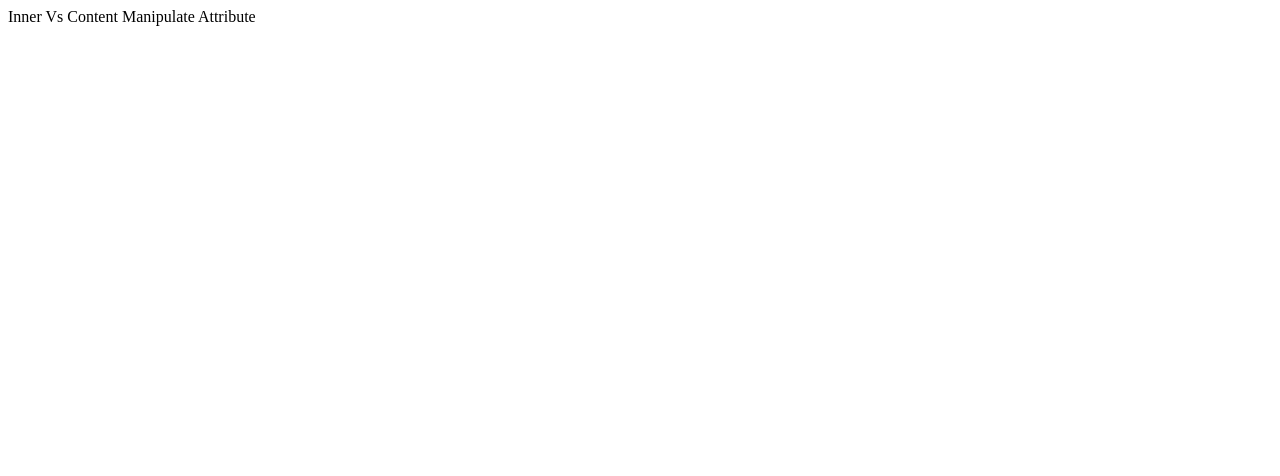
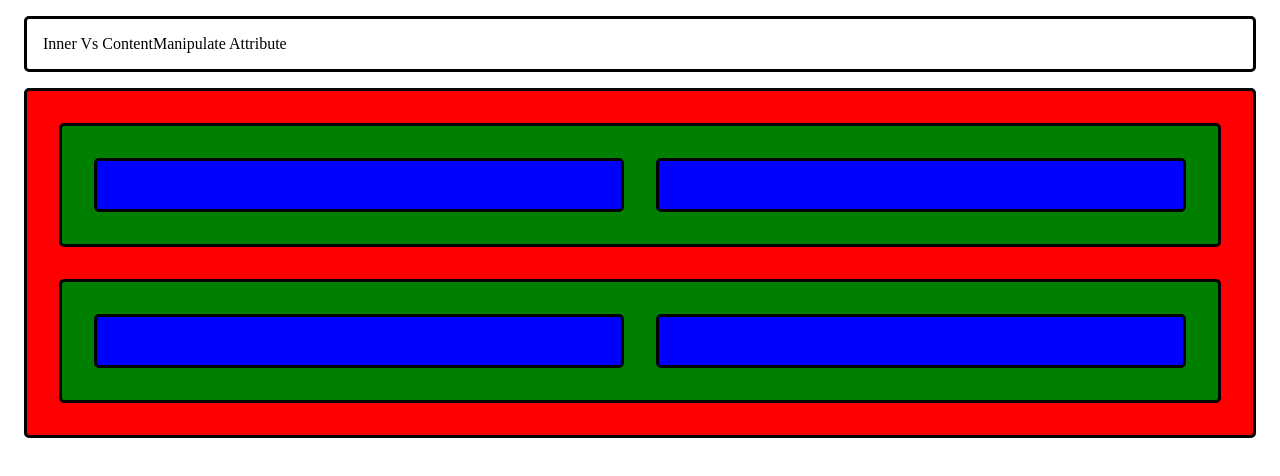
Before and after one commit to francispham/LearningES6, a website: page home.html in a window 1280 px wide. Drawn offline with Linux system fonts and the light colour scheme.

Commit message:
More Refactor

```diff
--- a/Array/createArrays.js
+++ b/DataStructures/Array/createArrays.js
@@ -48,3 +48,5 @@ newArray.delete(1);
 newArray.pop();
 
 console.log(newArray);
+
+/* Static (eg. C++) vs Dynamic Arrays (eg. JS) */
--- a/HashTable/createHashTable.js
+++ b/DataStructures/HashTable/createHashTable.js
@@ -70,7 +70,7 @@ class HashTable {
   }
 }
 
-const myHashTable = new HashTable(50);
+const myHashTable = new HashTable(50); // 50 is the Size of the Hash Table
 
 myHashTable.set("grapes", 10000);
 myHashTable.set("apple", 45);
--- a/home.html
+++ b/home.html
@@ -4,15 +4,48 @@
     <meta charset="UTF-8" />
     <meta http-equiv="X-UA-Compatible" content="IE=edge" />
     <meta name="viewport" content="width=device-width, initial-scale=1.0" />
-    <script src="./InterviewPatterns.js" defer></script>
+    <style>
+      div {
+        display: flex;
+        margin: 1rem;
+        padding: 1rem;
+        border: 3px solid black;
+        border-radius: 5px;
+        min-height: 1rem;
+        flex-grow: 1;
+      }
+      .grandparent {
+        background-color: red;
+        flex-direction: column;
+      }
+      .parent {
+        background-color: green;
+      }
+      .child {
+        background-color: blue;
+      }
+    </style>
+    <script src="./DataStructures/HashTable/HashTableIQs.js" defer></script>
     <title>Document</title>
   </head>
   <body>
+    <!-- DOM Manipulation -->
     <div>
       <span>Inner Vs Content</span>
       <span title="Title" id="Id" data-test="This is a Test"
         >Manipulate Attribute</span
       >
     </div>
+    <!-- DOM Traversal -->
+    <div class="grandparent">
+      <div class="parent">
+        <div class="child"></div>
+        <div class="child"></div>
+      </div>
+      <div class="parent">
+        <div class="child"></div>
+        <div class="child"></div>
+      </div>
+    </div>
   </body>
 </html>
```
Also changed, not shown: BigO.js (+10 -4 lines), DataStructures/HashTable/HashTableIQs.js (renamed from HashTable/HashTableIQs.js, +3 -6 lines), DataStructures/Array/ArrayIQs.js (renamed from Array/ArrayIQs.js), DataStructures/Graph/createGraph.js (renamed from Graph/createGraph.js), DataStructures/HashTable/Class.js (renamed from HashTable/Class.js), DataStructures/HashTable/Object&FnContructors.js (renamed from HashTable/Object&FnContructors.js), DataStructures/LinkedList/LinkedListIQs.js (renamed from LinkedList/LinkedListIQs.js), DataStructures/LinkedList/createDoublyLinkedLists.js (renamed from LinkedList/createDoublyLinkedLists.js), DataStructures/LinkedList/createLinkedLists.js (renamed from LinkedList/createLinkedLists.js), DataStructures/Stacks&Queues/Queue.js (renamed from Stacks&Queues/Queue.js), DataStructures/Stacks&Queues/Stack.js (renamed from Stacks&Queues/Stack.js), DataStructures/Tree/createTree.js (renamed from Tree/createTree.js).
